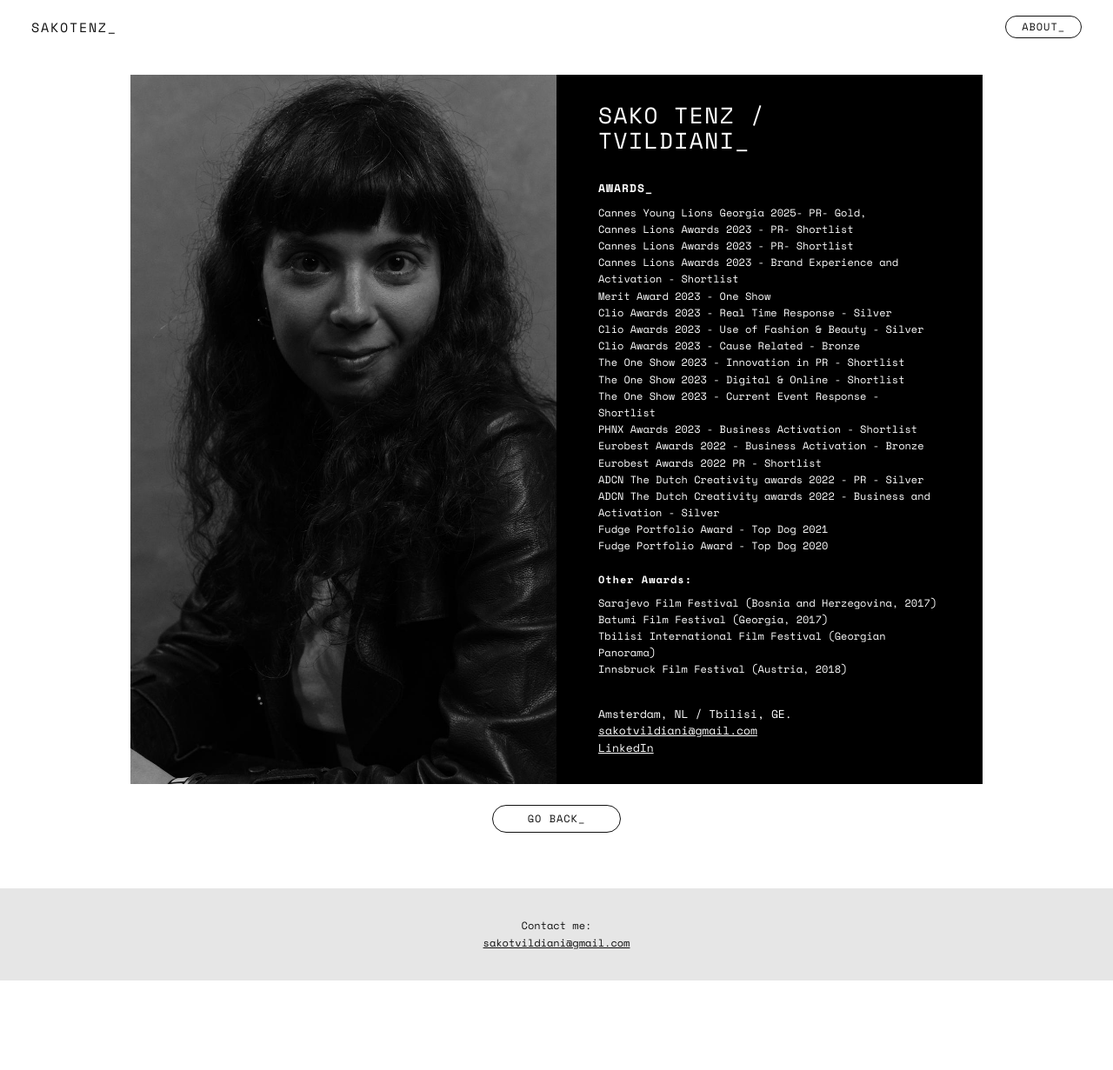
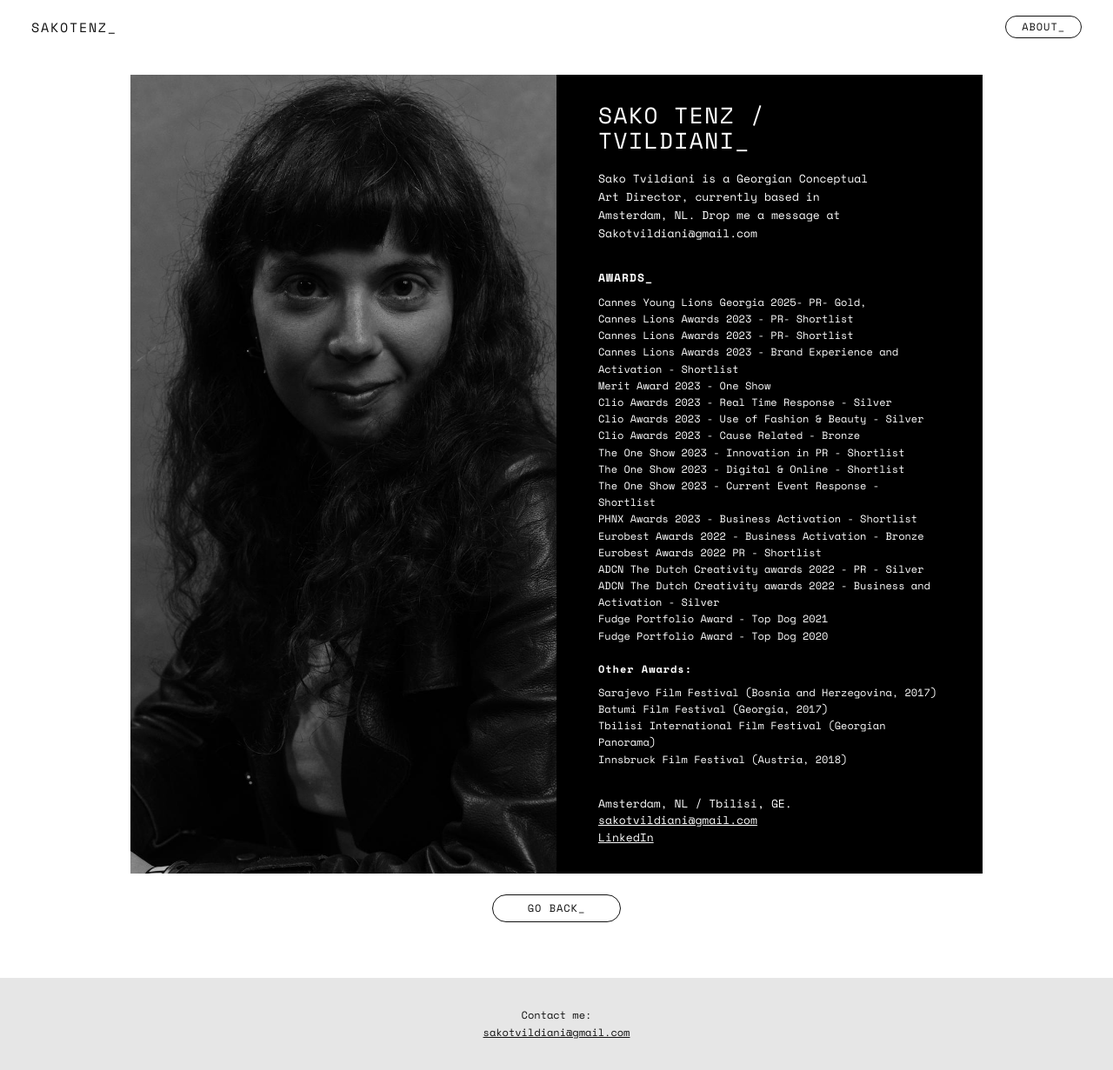
Before and after one commit to sakotenzin/sakotenz.github.io, a Jekyll site: the page built from about-sako.html, in a window 1280 px wide. Shown: the whole page at 87% size. Built offline with Jekyll 4.4.1, drawn with Linux system fonts in a browser that asks for light colours; before the commit the page ends 1128 px from its top, so only the background shows below that.

Commit message:
Update _data/about.yml (via Pages CMS)

```diff
--- a/_data/about.yml
+++ b/_data/about.yml
@@ -7,9 +7,15 @@ description: >-
 hero_image: /assets/img/img-20260925-wa0007.jpg
 hero_width: 1200
 hero_height: 1600
+hero_focus: upper
 hero_name: |-
   SAKO TENZ /
   TVILDIANI_
+bio: >-
+  Sako Tvildiani is a Georgian Conceptual Art Director, currently based in
+  Amsterdam, NL.
+
+  Drop me a message at Sakotvildiani@gmail.com
 location: Amsterdam, NL / Tbilisi, GE.
 linkedin: https://www.linkedin.com/in/sako-tvildiani-a6a28520b/
 trophy_width: 1280
```
